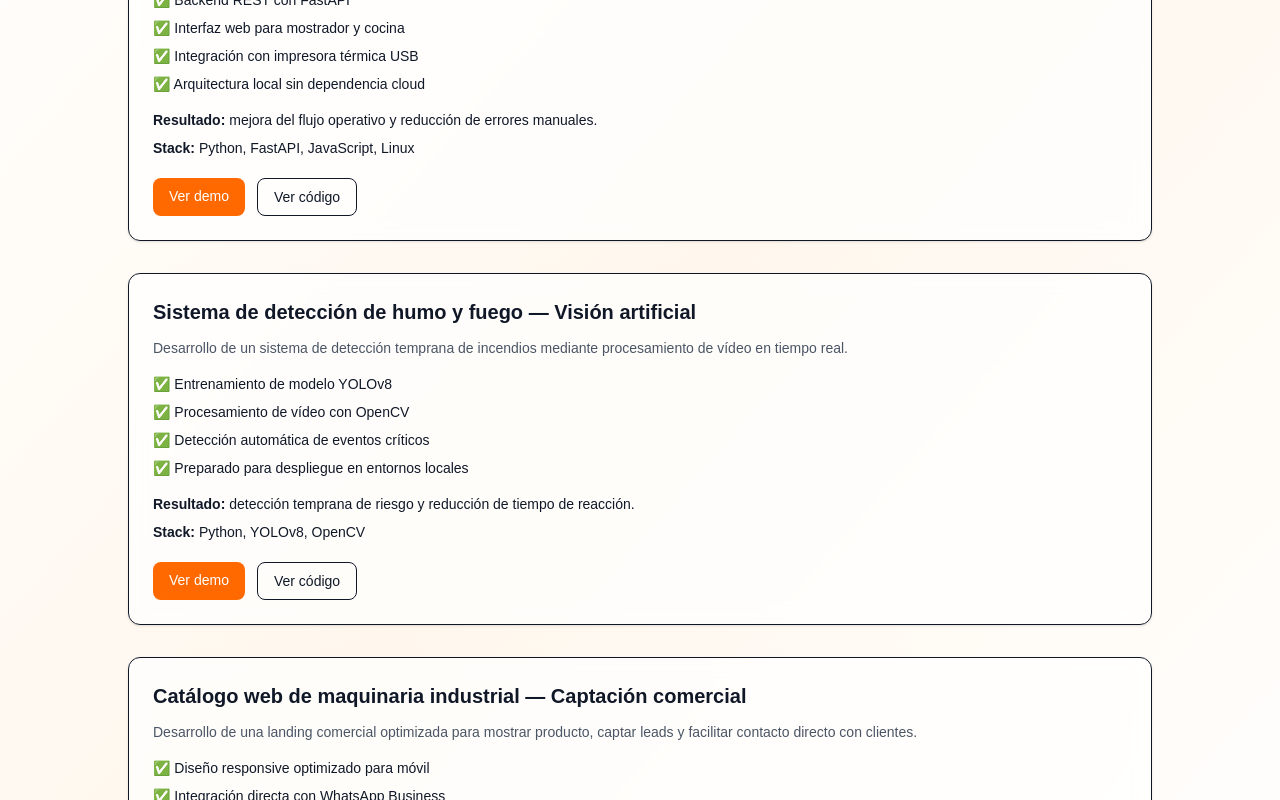
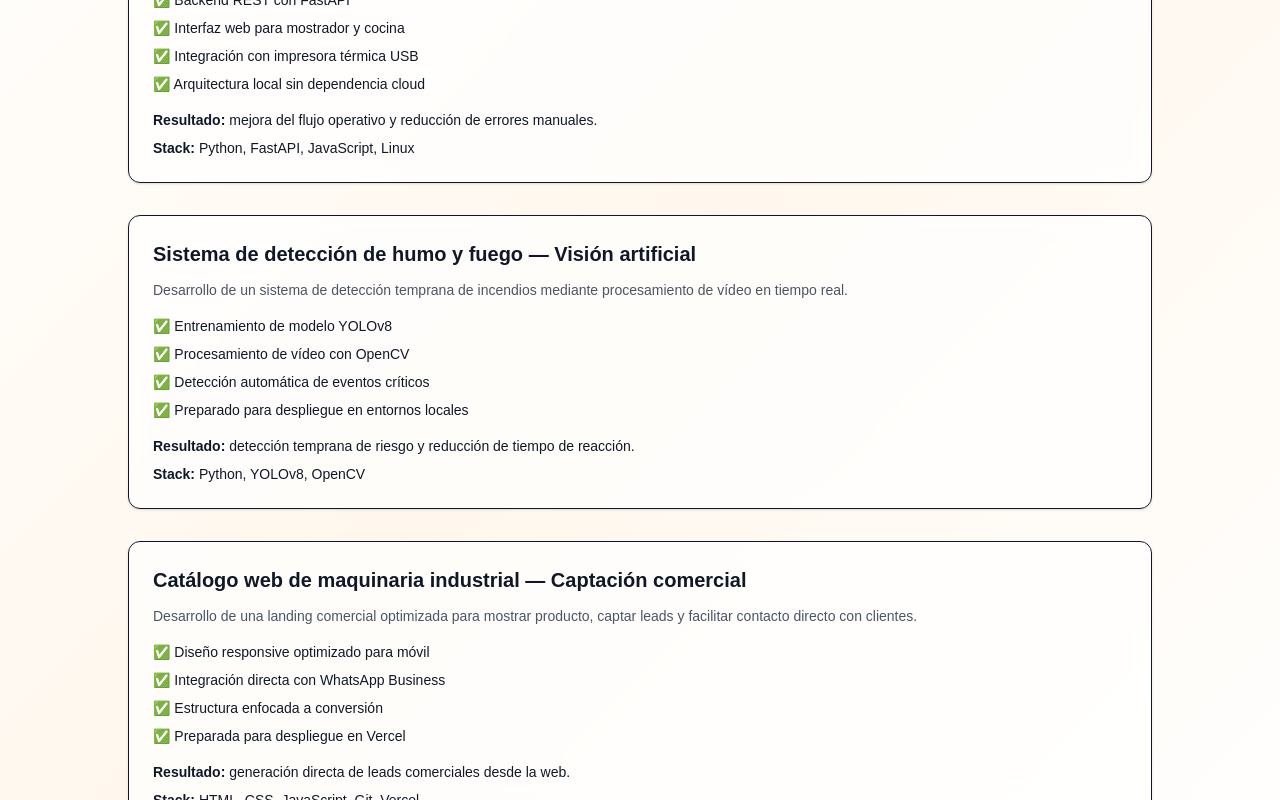
Before and after one commit to Jaume92/jaumerrm_web, a Next.js app: page /projects in a window 1280 px wide. Shown: the part 383-1183 px from the top of the page. Built offline with nearby package versions, Linux system fonts and the light colour scheme.

Commit message:
arreglo botones

```diff
--- a/app/projects/page.tsx
+++ b/app/projects/page.tsx
@@ -56,26 +56,6 @@ export default function Projects() {
             </p>
 
             {/* ACTIONS */}
-            <div className="mt-5 flex flex-wrap gap-3">
-              <a
-                href="PON_AQUI_LA_DEMO"
-                target="_blank"
-                rel="noopener noreferrer"
-                className="px-4 py-2 text-sm rounded-lg bg-orange-500 text-white transition hover:bg-orange-600 active:scale-95 cursor-pointer"
-              >
-                Ver demo
-              </a>
-
-              <a
-                href="PON_AQUI_EL_REPO"
-                target="_blank"
-                rel="noopener noreferrer"
-                className="px-4 py-2 text-sm rounded-lg border transition hover:bg-gray-100 active:scale-95 cursor-pointer"
-              >
-                Ver código
-              </a>
-            </div>
-
           </div>
 
           {/* PROYECTO 2 */}
@@ -106,26 +86,6 @@ export default function Projects() {
             </p>
 
             {/* ACTIONS */}
-            <div className="mt-5 flex flex-wrap gap-3">
-              <a
-                href="PON_AQUI_LA_DEMO"
-                target="_blank"
-                rel="noopener noreferrer"
-                className="px-4 py-2 text-sm rounded-lg bg-orange-500 text-white transition hover:bg-orange-600 active:scale-95 cursor-pointer"
-              >
-                Ver demo
-              </a>
-
-              <a
-                href="PON_AQUI_EL_REPO"
-                target="_blank"
-                rel="noopener noreferrer"
-                className="px-4 py-2 text-sm rounded-lg border transition hover:bg-gray-100 active:scale-95 cursor-pointer"
-              >
-                Ver código
-              </a>
-            </div>
-
           </div>
 
           {/* PROYECTO 3 */}
```
